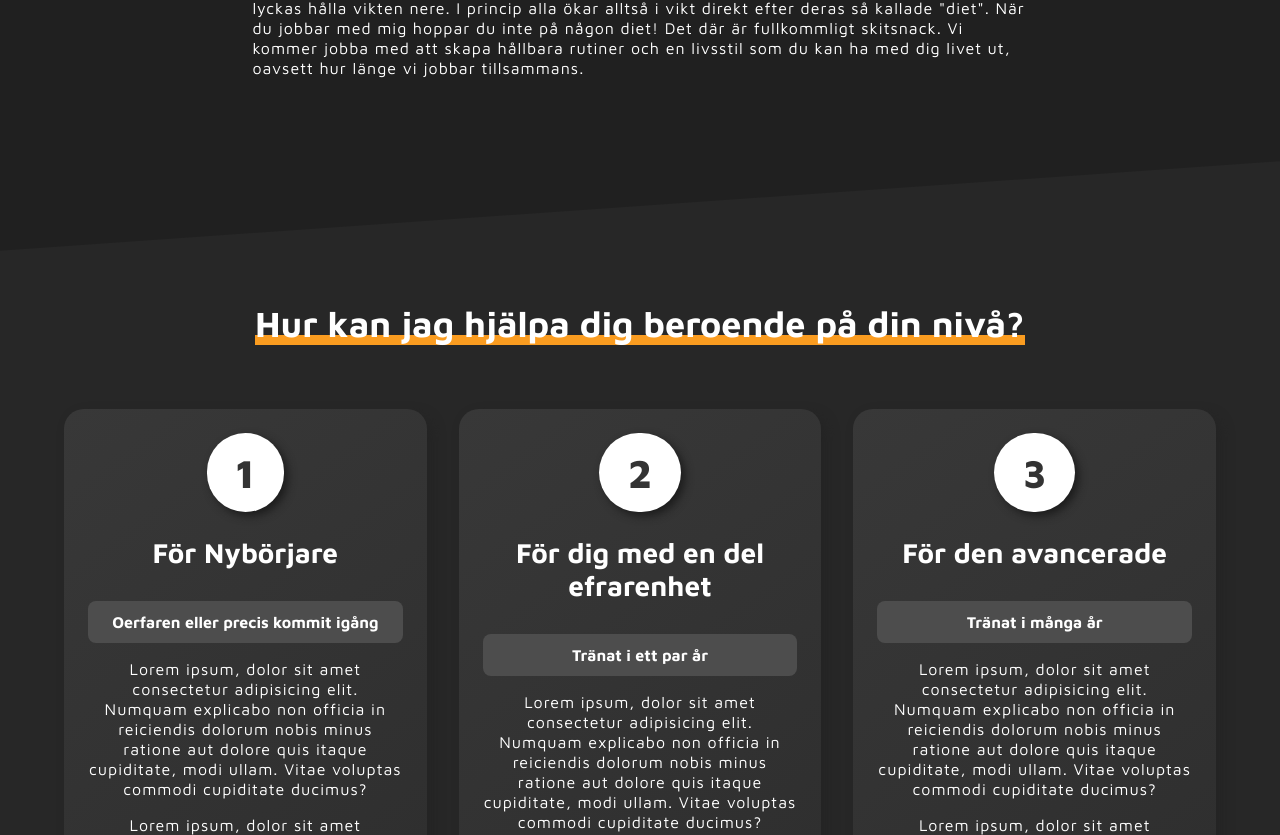
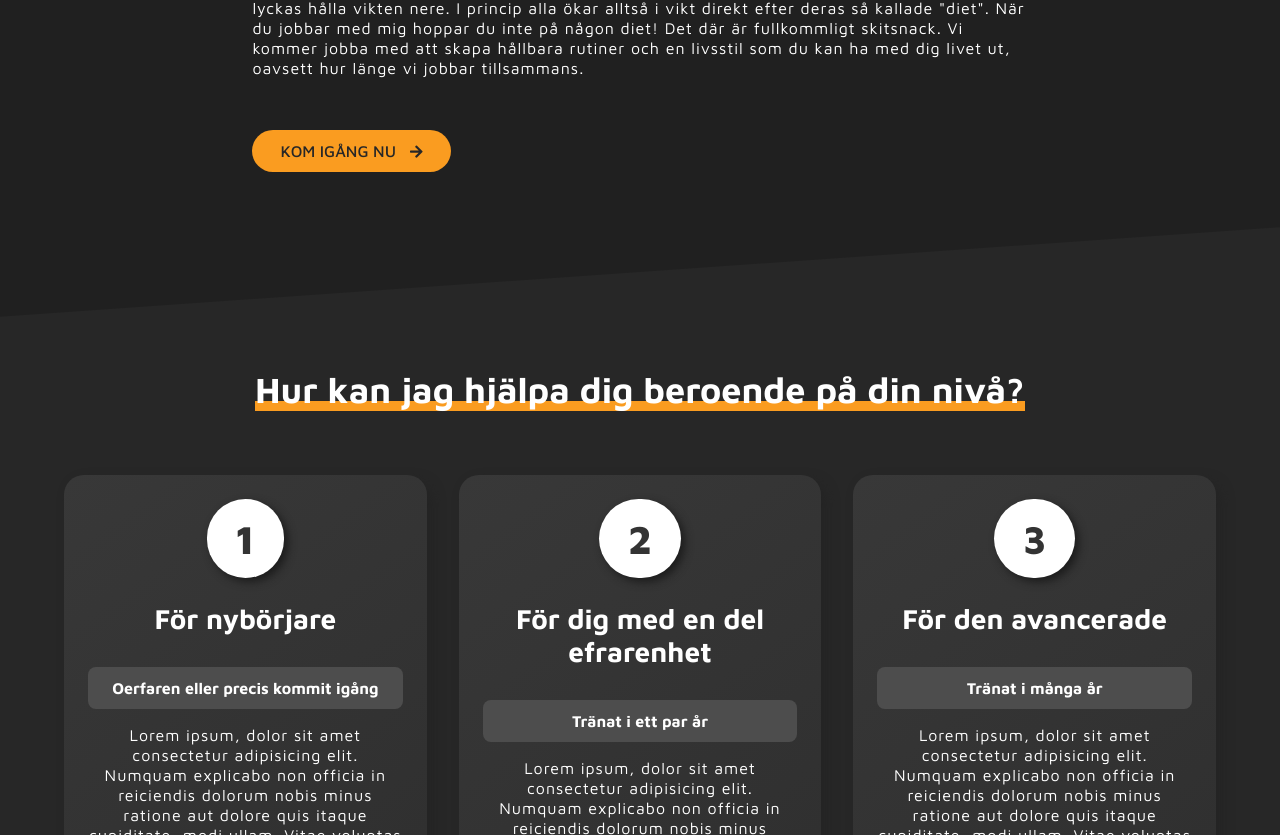
Before and after one commit to olivernygren/online-coaching-site, a React (Create React App) app: page /online-coaching in a window 1280 px wide. Shown: the part 3238-4073 px from the top of the page. Built offline with nearby package versions, Linux system fonts and the light colour scheme.

Commit message:
cta button

```diff
--- a/src/components/OnlineCoaching.jsx
+++ b/src/components/OnlineCoaching.jsx
@@ -116,6 +116,7 @@ function OnlineCoaching() {
               att skapa hållbara rutiner och en livsstil som du kan ha med dig livet ut, oavsett hur länge vi jobbar tillsammans.
             </p>
           </div>
+          <a className="cta-link" href="#plans">Kom igång nu <i className="fas fa-arrow-right"></i> </a>
         </div>
       </div>
 
@@ -125,7 +126,7 @@ function OnlineCoaching() {
           <div className="levels">
             <div className="beginner">
               <div className="number">1</div>
-              <h3>För Nybörjare</h3>
+              <h3>För nybörjare</h3>
               <h5>Oerfaren eller precis kommit igång</h5>
               <p>Lorem ipsum, dolor sit amet consectetur adipisicing elit. Numquam explicabo non officia in reiciendis dolorum nobis minus ratione aut dolore quis itaque cupiditate, modi ullam. Vitae voluptas commodi cupiditate ducimus?</p>
               <p>Lorem ipsum, dolor sit amet consectetur adipisicing elit. Numquam explicabo non officia in reiciendis dolorum nobis minus ratione aut dolore quis itaque cupiditate, modi ullam. Vitae voluptas commodi cupiditate ducimus?</p>
--- a/src/css/onlineCoaching.css
+++ b/src/css/onlineCoaching.css
@@ -290,3 +290,26 @@
 .whats-included ul li b {
   color: var(--clr-main);
 }
+
+.whats-included .sustainability {
+  margin-bottom: 4rem;
+}
+
+.whats-included .cta-link {
+  color: rgb(39, 39, 39);
+  background: var(--clr-main);
+  padding: 0.75rem 1.75rem;
+  border-radius: 50px;
+  text-decoration: none;
+  width: fit-content;
+  font-weight: 500;
+  text-transform: uppercase;
+  cursor: pointer;
+  transition: .35s ease-in-out;
+}
+
+.whats-included .cta-link:hover {
+  color: rgb(39, 39, 39);
+  background: white;
+  padding-left: 3.5rem;
+}
```
